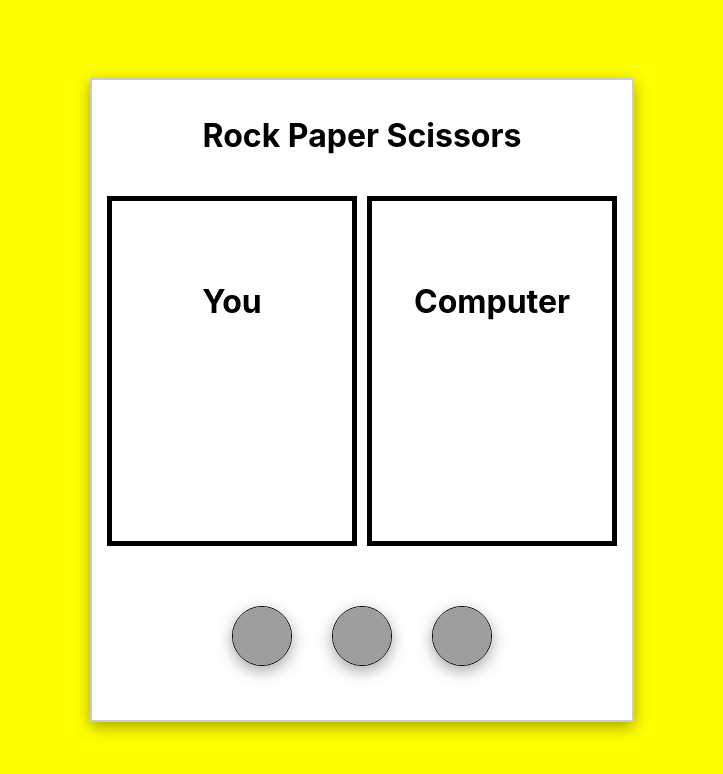
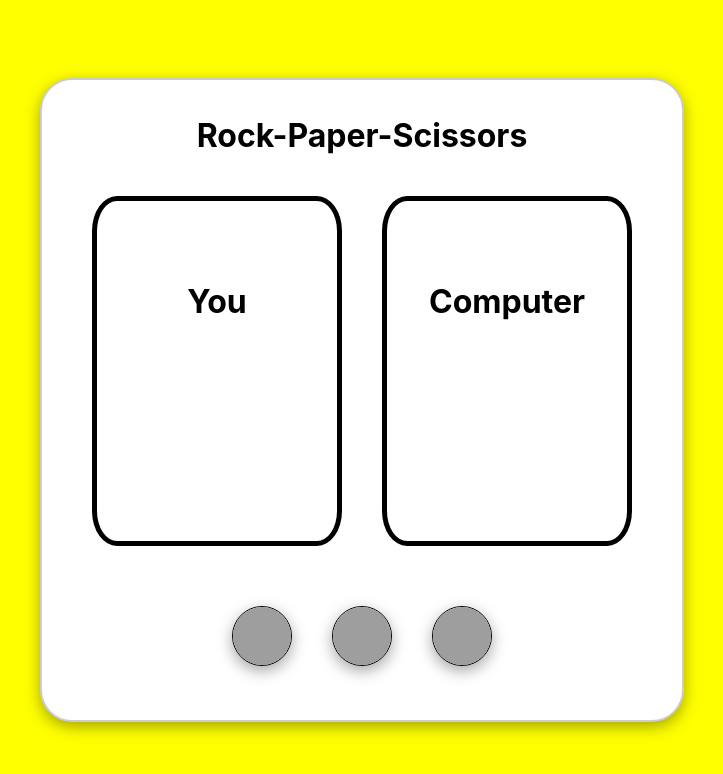
Before and after one commit to redhero8830/Rock-Paper-Scissors, a React (Create React App) app: page / in a window 1280 px wide. Shown: the top 774 px of the page, without its empty margins (278-1001 px from the left). Built offline with nearby package versions, Linux system fonts and the light colour scheme; grey boxes are pictures that could not be loaded.

Commit message:
update design

```diff
--- a/src/App.css
+++ b/src/App.css
@@ -11,8 +11,9 @@ body {
   border: 2px solid #ccc;
   margin: 30px;
   padding: 20px;
-  width: 500px;
+  width: 600px;
   height: 600px;
+  border-radius: 5%;
   display: flex;
   flex-direction: column;
   justify-content: center;
@@ -46,11 +47,12 @@ body {
 
 .box {
   background-color: white;
+  border-radius: 10%;
   width: 200px;
   height: 300px;
   border: 5px solid black;
   padding: 20px;
-  margin: 20px 5px;
+  margin: 20px;
   display: flex;
   flex-direction: column;
   justify-content: center;
--- a/src/App.jsx
+++ b/src/App.jsx
@@ -55,7 +55,7 @@ function App() {
 
   return (
     <div className="container">
-    <h1>Rock Paper Scissors</h1>
+    <h1>Rock-Paper-Scissors</h1>
       <div className="main">
         <Box title="You" item={userSelect} result={result} />
         <Box title="Computer" item={comSelect} result={result} />
```
